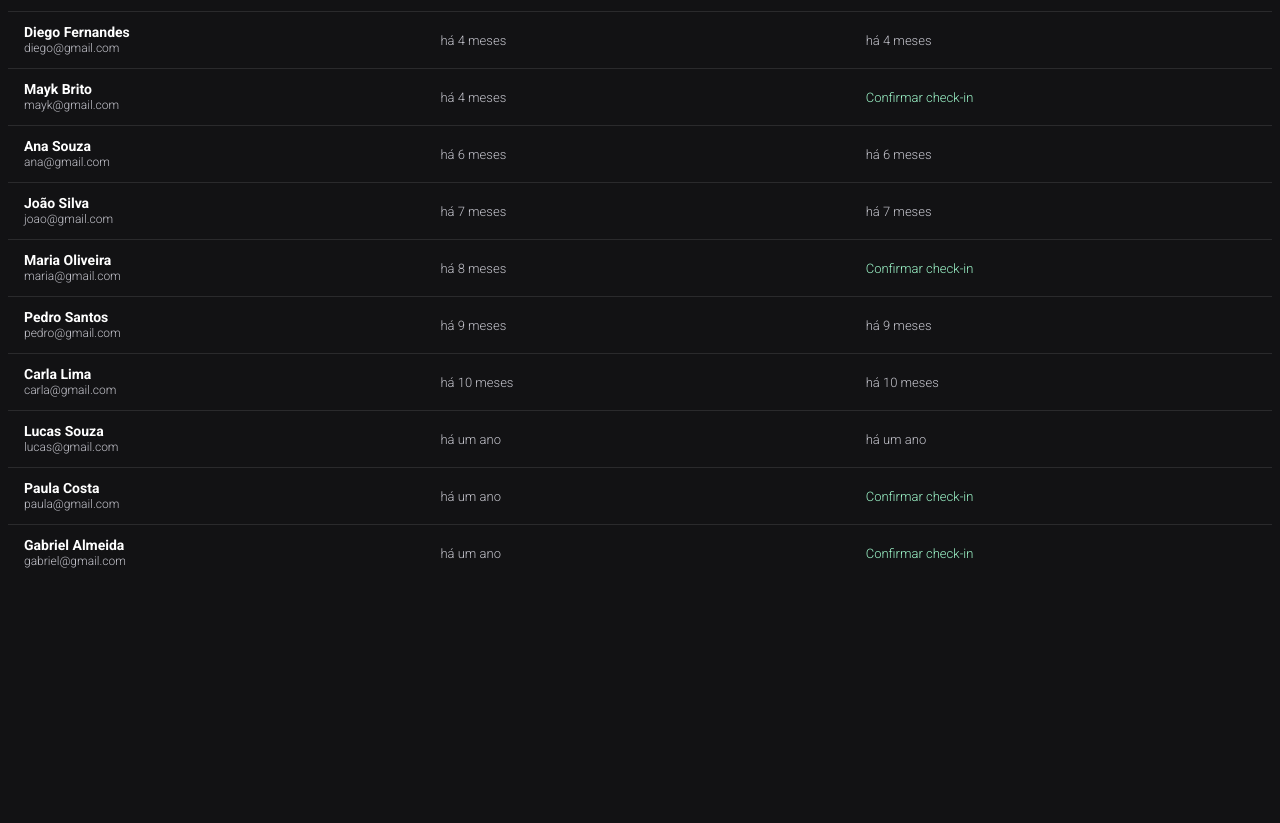
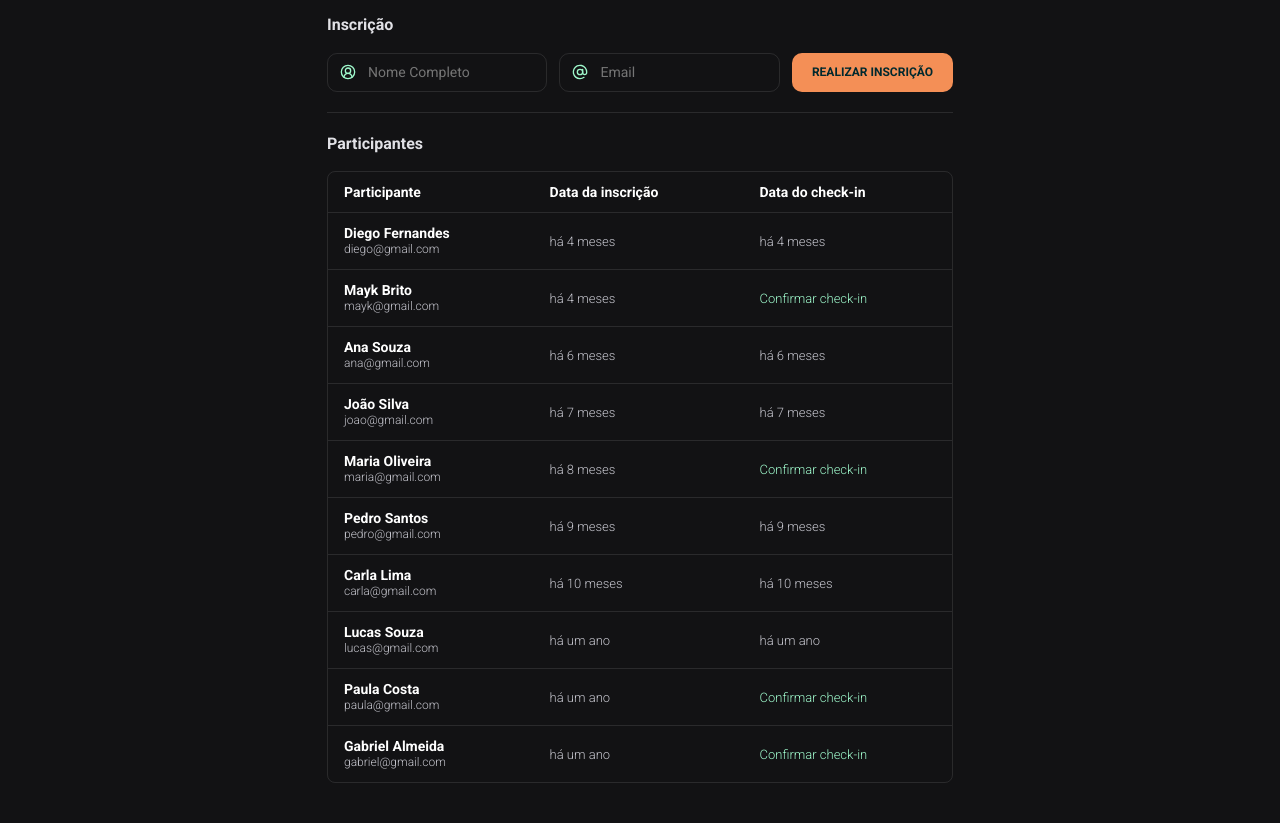
Before and after one commit to MyLearnHub/NLW-Unite-Full-Stack-Rocketseat, a plain HTML site: page index.html in a window 1280 px wide. Shown: the part 105-928 px from the top of the page. Before the commit the page ends 800 px from the top, so only its background shows below. Drawn offline with nearby package versions, Linux system fonts and the light colour scheme.

Commit message:
feat: design style

```diff
--- a/index.html
+++ b/index.html
@@ -22,17 +22,123 @@
     </script>
   </head>
   <body>
+    <div class="container">
+      <header>
+        <svg
+          width="32"
+          height="32"
+          viewBox="0 0 32 32"
+          fill="none"
+          xmlns="http://www.w3.org/2000/svg"
+        >
+          <rect width="32" height="32" rx="7.11111" fill="#f48f56" />
+          <path
+            fill-rule="evenodd"
+            clip-rule="evenodd"
+            d="M12.0682 15.0583V12.7586L5.71097 15.12H5.69678V17.482H5.71097L12.0682 19.8462V17.5415L8.80823 16.2975L12.0682 15.0583Z"
+            fill="#00292E"
+          />
+          <path
+            fill-rule="evenodd"
+            clip-rule="evenodd"
+            d="M19.6328 18.0617L22.89 16.8248L19.6328 15.5878V13.2881L25.9829 15.6522H25.9998V18.0164H25.9829L19.6328 20.3686V18.0617ZM16.9057 10.0309L13.1708 22.0165H15.387L19.1219 10.0309H16.9057Z"
+            fill="#00292E"
+          />
+        </svg>
+      </header>
+
       <form onsubmit="adicionarParticipante(event)">
         <fieldset>
           <legend>Inscrição</legend>
 
           <div>
-          <input type="text" placeholder="Nome Completo" name="nome" required />
+            <div class="input-wrapper">
+              <svg
+                width="16"
+                height="16"
+                viewBox="0 0 16 16"
+                fill="none"
+                xmlns="http://www.w3.org/2000/svg"
+              >
+                <g clip-path="url(#clip0_24_685)">
+                  <path
+                    d="M12 13.3333C12 12.2724 11.5786 11.255 10.8284 10.5049C10.0783 9.75474 9.06087 9.33331 8 9.33331C6.93913 9.33331 5.92172 9.75474 5.17157 10.5049C4.42143 11.255 4 12.2724 4 13.3333"
+                    stroke="#9FF9CC"
+                    stroke-width="1.33333"
+                    stroke-linecap="round"
+                    stroke-linejoin="round"
+                  />
+                  <path
+                    d="M8.00001 9.33333C9.47277 9.33333 10.6667 8.13943 10.6667 6.66667C10.6667 5.19391 9.47277 4 8.00001 4C6.52725 4 5.33334 5.19391 5.33334 6.66667C5.33334 8.13943 6.52725 9.33333 8.00001 9.33333Z"
+                    stroke="#9FF9CC"
+                    stroke-width="1.33333"
+                    stroke-linecap="round"
+                    stroke-linejoin="round"
+                  />
+                  <path
+                    d="M8.00001 14.6666C11.6819 14.6666 14.6667 11.6819 14.6667 7.99998C14.6667 4.31808 11.6819 1.33331 8.00001 1.33331C4.31811 1.33331 1.33334 4.31808 1.33334 7.99998C1.33334 11.6819 4.31811 14.6666 8.00001 14.6666Z"
+                    stroke="#9FF9CC"
+                    stroke-width="1.33333"
+                    stroke-linecap="round"
+                    stroke-linejoin="round"
+                  />
+                </g>
+                <defs>
+                  <clipPath id="clip0_24_685">
+                    <rect width="16" height="16" fill="white" />
+                  </clipPath>
+                </defs>
+              </svg>
+
+              <input
+                type="text"
+                placeholder="Nome Completo"
+                name="nome"
+                required
+              />
+            </div>
+            <div class="input-wrapper">
+              <svg
+                width="16"
+                height="16"
+                viewBox="0 0 16 16"
+                fill="none"
+                xmlns="http://www.w3.org/2000/svg"
+              >
+                <g clip-path="url(#clip0_24_691)">
+                  <path
+                    d="M7.99999 10.6666C9.47275 10.6666 10.6667 9.47274 10.6667 7.99998C10.6667 6.52722 9.47275 5.33331 7.99999 5.33331C6.52724 5.33331 5.33333 6.52722 5.33333 7.99998C5.33333 9.47274 6.52724 10.6666 7.99999 10.6666Z"
+                    stroke="#9FF9CC"
+                    stroke-width="1.33333"
+                    stroke-linecap="round"
+                    stroke-linejoin="round"
+                  />
+                  <path
+                    d="M10.6667 5.33332V8.66665C10.6667 9.19708 10.8774 9.70579 11.2524 10.0809C11.6275 10.4559 12.1362 10.6667 12.6667 10.6667C13.1971 10.6667 13.7058 10.4559 14.0809 10.0809C14.4559 9.70579 14.6667 9.19708 14.6667 8.66665V7.99998C14.6667 6.49819 14.1596 5.04038 13.2276 3.86276C12.2956 2.68514 10.9933 1.8567 9.53168 1.51166C8.07006 1.16662 6.53475 1.32519 5.17451 1.96169C3.81426 2.59818 2.70877 3.67531 2.03715 5.01856C1.36552 6.36181 1.16711 7.89248 1.47406 9.36257C1.78101 10.8327 2.57534 12.1561 3.72835 13.1183C4.88135 14.0806 6.32549 14.6254 7.82678 14.6644C9.32807 14.7034 10.7986 14.2344 12 13.3333"
+                    stroke="#9FF9CC"
+                    stroke-width="1.33333"
+                    stroke-linecap="round"
+                    stroke-linejoin="round"
+                  />
+                </g>
+                <defs>
+                  <clipPath id="clip0_24_691">
+                    <rect width="16" height="16" fill="white" />
+                  </clipPath>
+                </defs>
+              </svg>
+
               <input type="email" placeholder="Email" name="email" required />
+            </div>
             <button>REALIZAR INSCRIÇÃO</button>
           </div>
         </fieldset>
       </form>
+
+      <section class="lista-participantes">
+        <h2>Participantes</h2>
+
+        <div>
           <table>
             <thead>
               <tr>
@@ -44,6 +150,10 @@
 
             <tbody></tbody>
           </table>
+        </div>
+      </section>
+    </div>
+
     <script src="script.js"></script>
   </body>
 </html>
--- a/style.css
+++ b/style.css
@@ -1,3 +1,13 @@
+* {
+  margin: 0;
+  padding: 0;
+  box-sizing: border-box;
+}
+
+:root {
+  --border: 1px solid #ffffff1a;
+}
+
 body,
 table,
 input,
@@ -8,6 +18,77 @@ button {
 body {
   background-color: #121214;
   color: #fff;
+}
+
+.container {
+  max-width: 690px;
+  margin: 0 auto;
+  padding: 20px 32px;
+}
+
+header {
+  padding: 20px 0;
+}
+
+form {
+  border: var(--border);
+  border-inline: none;
+  padding: 20px 0;
+}
+
+fieldset {
+  border: none;
+}
+
+fieldset > div {
+  display: flex;
+  gap: 12px;
+}
+
+.input-wrapper {
+  flex: 1;
+  display: flex;
+  align-items: center;
+  gap: 12px;
+  border: var(--border);
+  border-radius: 10px;
+  padding: 8px 12px;
+  font: 400 14px/150% "Roboto", sans-serif;
+  color: #c4c4cc;
+}
+
+input {
+  all: unset;
+}
+
+fieldset legend,
+section h2 {
+  font: 700 16px/140% "Roboto", sans-serif;
+  color: #e1e1e6;
+  padding-bottom: 16px;
+}
+
+fieldset button {
+  width: fit-content;
+  border: 0;
+  background: #f48f56;
+  border-radius: 10px;
+  padding: 7px 20px;
+  font: 700 12px/24px "Roboto", sans-serif;
+  color: #00292e;
+}
+
+fieldset button:hover {
+  background: #f37c37;
+}
+
+.lista-participantes {
+  padding: 20px 0;
+}
+
+.lista-participantes > div {
+  border: var(--border);
+  border-radius: 8px;
 }
 
 table {
@@ -30,7 +111,7 @@ tbody td {
 }
 
 tbody td {
-  border-top: 1px solid #ffffff1a;
+  border-top: var(--border);
   font-size: 13px;
   line-height: 15px;
   color: #c4c4cc;
```
Lines whose indentation alone changed are shown as unchanged.
